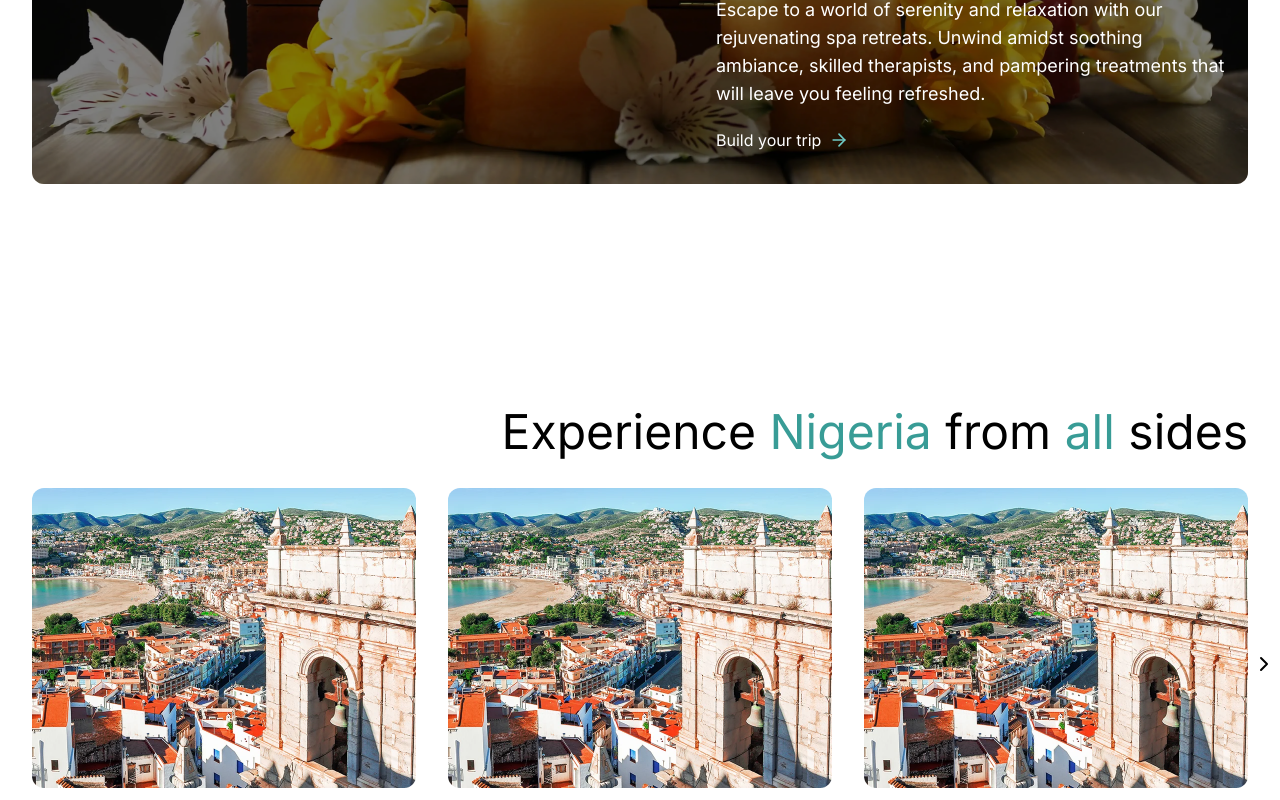
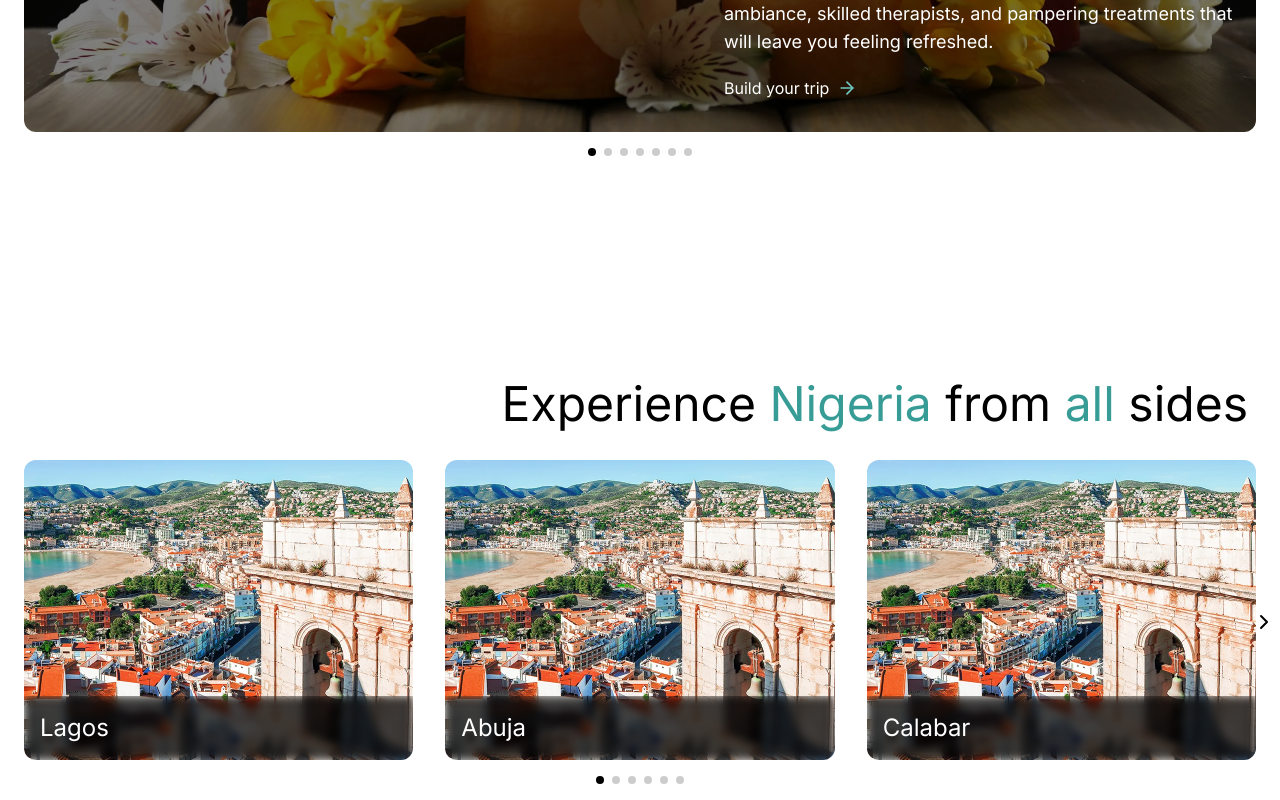
Before and after one commit to Olulanke-Mainasara/Agency.io, a Next.js app: page / in a window 1280 px wide. Shown: the part 3000-3800 px from the top of the page. Built offline with nearby package versions, Linux system fonts and the light colour scheme; no server answers.

Commit message:
Fixed the Carousel UI bugs and made slight changes to some animation timings :)

```diff
--- a/app/globals.css
+++ b/app/globals.css
@@ -5,3 +5,32 @@
 .activities::-webkit-scrollbar {
   display: none;
 }
+
+.swiper {
+  padding: 1.5rem;
+  padding-top: 0;
+}
+
+@media screen and (min-width: 1440px) {
+  .swiper {
+    padding: 2rem;
+    padding-top: 0;
+  }
+}
+
+.swiper-pagination-fraction,
+.swiper-pagination-custom,
+.swiper-horizontal > .swiper-pagination-bullets,
+.swiper-pagination-bullets.swiper-pagination-horizontal {
+  bottom: -6px;
+}
+
+.swiper-pagination-bullet-active,
+.swiper-pagination-bullet {
+  background: black;
+}
+
+.dark .swiper-pagination-bullet-active,
+.dark .swiper-pagination-bullet {
+  background: white;
+}
--- a/components/Home-Page/Blog.tsx
+++ b/components/Home-Page/Blog.tsx
@@ -2,7 +2,7 @@ import Image from "next/image";
 
 import { blogs } from "@/static-data/images";
 import React from "react";
-import { Navigation } from "swiper/modules";
+import { Navigation, Pagination } from "swiper/modules";
 import { Swiper, SwiperSlide } from "swiper/react";
 
 import LeftArrow from "../UI/Carousel/LeftArrow";
@@ -20,6 +20,9 @@ const Blog = () => {
 
       <Swiper
         spaceBetween={32}
+        pagination={{
+          clickable: true,
+        }}
         navigation={{
           nextEl: ".button-swipe-next",
           prevEl: ".button-swipe-prev",
@@ -43,8 +46,8 @@ const Blog = () => {
           },
         }}
         allowTouchMove
-        modules={[Navigation]}
-        className="w-full px-6 xl:px-8 mySwiper"
+        modules={[Navigation, Pagination]}
+        className="w-full"
       >
         <LeftArrow />
 
@@ -54,7 +57,7 @@ const Blog = () => {
               key={blog.id}
               className="h-full overflow-hidden rounded-xl"
             >
-              <div className="relative w-full h-44 xl:h-48">
+              <div className="relative w-full overflow-hidden h-44 xl:h-48">
                 <Image
                   src={blog.img}
                   fill
--- a/components/Home-Page/BrowseByExperience.tsx
+++ b/components/Home-Page/BrowseByExperience.tsx
@@ -30,7 +30,7 @@ const BrowseByExperience = () => {
                 opacity: 1,
                 transition: {
                   duration: 0.1,
-                  delay: index * 0.15,
+                  delay: index * 0.1,
                 },
               }}
               onAnimationComplete={() => setHasViewed(true)}
@@ -69,7 +69,7 @@ const BrowseByExperience = () => {
                 opacity: 1,
                 transition: {
                   duration: 0.1,
-                  delay: index * 0.15,
+                  delay: index * 0.1,
                 },
               }}
               onAnimationComplete={() => setHasViewed(true)}
@@ -108,7 +108,7 @@ const BrowseByExperience = () => {
                 opacity: 1,
                 transition: {
                   duration: 0.1,
-                  delay: index * 0.15,
+                  delay: index * 0.1,
                 },
               }}
               onAnimationComplete={() => setHasViewed(true)}
@@ -136,7 +136,7 @@ const BrowseByExperience = () => {
       </div>
 
       <Button
-        className="px-6 py-3 mx-auto h-fit xl:hidden w-fit"
+        className="px-6 py-3 mx-auto text-white bg-black border-none dark:text-black dark:bg-white h-fit xl:hidden w-fit"
         variant={"outline"}
         asChild
       >
--- a/components/Home-Page/VacationCarousel.tsx
+++ b/components/Home-Page/VacationCarousel.tsx
@@ -2,7 +2,7 @@ import Image from "next/image";
 
 import { carouselSections } from "@/static-data/images";
 import React from "react";
-import { Navigation } from "swiper/modules";
+import { Navigation, Pagination } from "swiper/modules";
 import { Swiper, SwiperSlide } from "swiper/react";
 
 import LeftArrow from "../UI/Carousel/LeftArrow";
@@ -15,13 +15,16 @@ const VacationCarousel = () => {
       <Swiper
         slidesPerView={1}
         spaceBetween={32}
+        pagination={{
+          clickable: true,
+        }}
         navigation={{
           nextEl: ".button-swipe-next",
           prevEl: ".button-swipe-prev",
         }}
         allowTouchMove
-        modules={[Navigation]}
-        className="w-full px-6 xl:px-8 mySwiper"
+        modules={[Navigation, Pagination]}
+        className="w-full"
       >
         <LeftArrow />
 
@@ -41,7 +44,7 @@ const VacationCarousel = () => {
                   />
                 </div>
 
-                <div className="absolute inset-0 pt-8 pl-3 sm:pl-5 backdrop-brightness-50">
+                <div className="absolute inset-0 pt-8 pl-3 sm:pl-5 backdrop-brightness-50 rounded-xl">
                   <div className="space-y-3">
                     <p className="opacity-75 md:text-2xl">{carousel.subText}</p>
                     <h1 className="max-w-3xl text-3xl md:text-7xl">
--- a/components/UI/Carousel/Carousel.tsx
+++ b/components/UI/Carousel/Carousel.tsx
@@ -1,7 +1,7 @@
 import Image, { StaticImageData } from "next/image";
 
 import React from "react";
-import { Navigation } from "swiper/modules";
+import { Navigation, Pagination } from "swiper/modules";
 import { Swiper, SwiperSlide } from "swiper/react";
 
 import LeftArrow from "./LeftArrow";
@@ -18,6 +18,9 @@ const Carousel = ({
     <Swiper
       slidesPerView={4}
       spaceBetween={32}
+      pagination={{
+        clickable: true,
+      }}
       navigation={{
         nextEl: ".button-swipe-next",
         prevEl: ".button-swipe-prev",
@@ -41,15 +44,15 @@ const Carousel = ({
         },
       }}
       allowTouchMove
-      modules={[Navigation]}
-      className="w-full px-6 xl:px-8 mySwiper"
+      modules={[Navigation, Pagination]}
+      className="w-full"
     >
       <LeftArrow />
 
       {items.map((item) => {
         return (
-          <SwiperSlide key={item.id} className="flex flex-col gap-5">
-            <div className="relative h-[300px] rounded-xl overflow-hidden bg-white">
+          <SwiperSlide key={item.id} className="relative flex flex-col gap-5 overflow-hidden border-white rounded-xl">
+            <div className="h-[300px] bg-white">
               <Image
                 src={item.img}
                 width={314}
@@ -59,7 +62,7 @@ const Carousel = ({
                 alt={item.extra ? item.name + ", " + item.extra : item.name}
               />
             </div>
-            <div>
+            <div className="absolute bottom-0 w-full p-4 text-white backdrop-brightness-[25%] backdrop-blur-sm rounded-b-xl">
               <p className="text-2xl">{item.name}</p>
               {extra && <p>{item.extra}</p>}
             </div>
```
